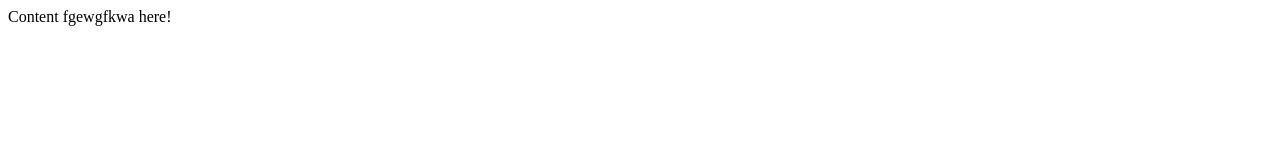
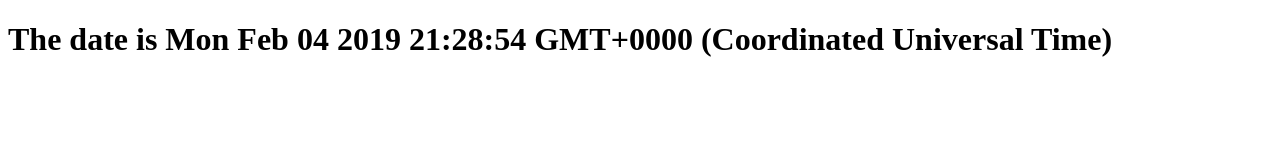
Before and after one commit to rupinder005/C0-745120, a plain HTML site: page C0-745120/index.html in a window 1280 px wide. Drawn offline with Linux system fonts and the light colour scheme.

Commit message:
addes java script practicing inner html

```diff
--- a/C0-745120/index.html
+++ b/C0-745120/index.html
@@ -7,6 +7,11 @@
 </head>
 <body>
     <div>Content  fgewgfkwa  here!</div>
-    <script src="js/main.js"></script>
+    <script >
+        var date = new Date();
+        document.body.innerHTML = "<h1>  The date is " + date + "</h1>";
+
+
+    </script>
 </body>
 </html>
```
